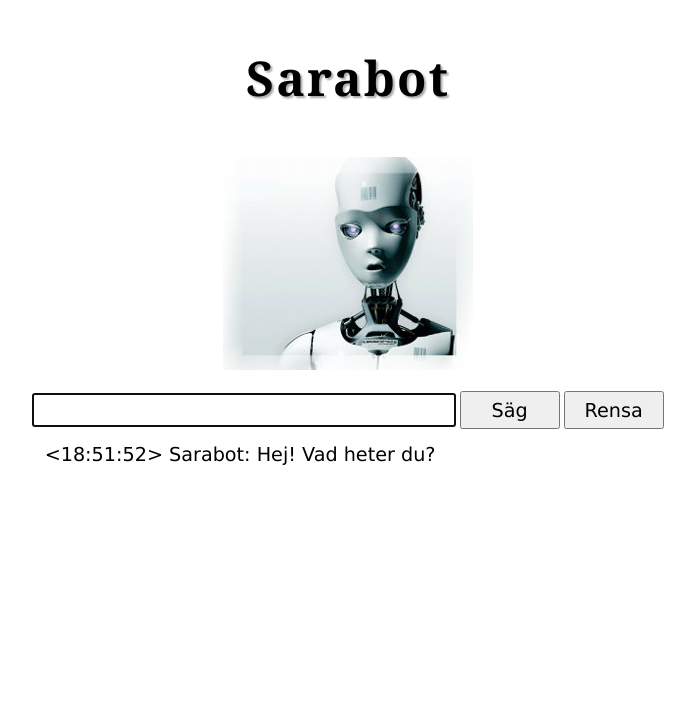
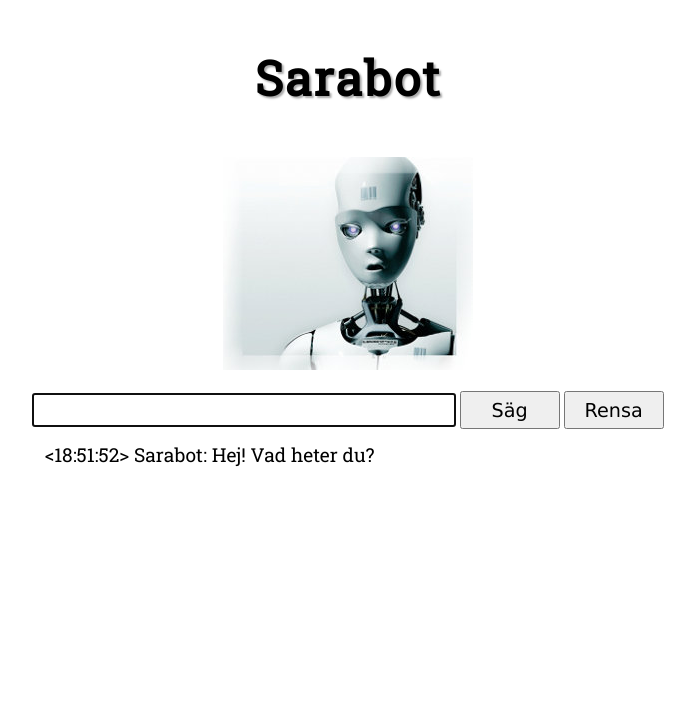
Before and after one commit to tonygustafsson/sarabot, a CodeIgniter app: page /projects/ in a window 1280 px wide. Shown: the top 706 px of the page, without its empty margins (292-987 px from the left). Run offline with CodeIgniter, Linux system fonts and the light colour scheme.

Commit message:
Style fixes

```diff
--- a/application/views/html_top.php
+++ b/application/views/html_top.php
@@ -6,7 +6,7 @@
 	<meta name="author" content="Tony Gustafsson">
 	<meta name="description" content="En intelligent samtalsrobot som kan hjälpa dig att fördriva tiden en stund.">
 	<meta name="keywords" content="sarabot, samtalsrobot, robot, chatbot, chatbott, chatrobot, samtalsbot, sara, artificiell intelligens, simulerad intelligens">
-
+	<link href='https://fonts.googleapis.com/css?family=Roboto+Slab' rel='stylesheet' type='text/css'>
 	<link rel="stylesheet" type="text/css" media="screen" href="<?php echo base_url()?>assets/stylesheets/screen.css">
 
 	<title>Sarabot</title>
--- a/assets/stylesheets/screen.css
+++ b/assets/stylesheets/screen.css
@@ -6,38 +6,38 @@ img {
 	border: none;
 }
 
-section#metabox {
+#metabox {
 	/* This box is only for Google :) */
 	display: none;
 }
 
-section#main {
+#main {
 	width: 80%;
 	margin: 0 10%;
 	text-align: center;
 }
 
-section#main h1 {
+#main h1 {
 	text-align: center;
 	letter-spacing: 2px;
 }
 
-section#main h1 a {
+#main h1 a {
 	display: block;
 	padding: 1em 0;
 	font-size: 200%;
 	text-decoration: none;
 	color: #000;
-	font-family: Georgia, Times, serif;
+	font-family: 'Roboto Slab', serif;
 	text-shadow: 2px 2px 2px #aaa;
 }
 
-section#main form {
+#main form {
 	display: block;
 	padding: 1em 0;
 }
 
-section#main form input[type=text] {
+#main form input[type=text] {
 	width: 400px;
 	height: 30px;
 	font-family: 'Lucida grande', Helvetica, sans-serif;
@@ -45,21 +45,22 @@ section#main form input[type=text] {
 	padding: 0 0.5em;
 }
 
-section#main form input[type=submit], section#main form input[type=button] {
+#main form input[type=submit], section#main form input[type=button] {
 	width: 100px;
 	height: 38px;
 	font-family: 'Lucida grande', Helvetica, sans-serif;
 	font-size: 120%;
+	cursor: pointer;
 }
 
-section#main p {
-	font-family: 'Lucida grande', Helvetica, sans-serif;
+#main p {
+	font-family: 'Roboto Slab', serif;
 	font-size: 120%;
 	text-align: left;
 	padding: 0 20%;
 }
 
-section#main span.greyed {
+#main span.greyed {
 	color: #888;
 }
 
```
